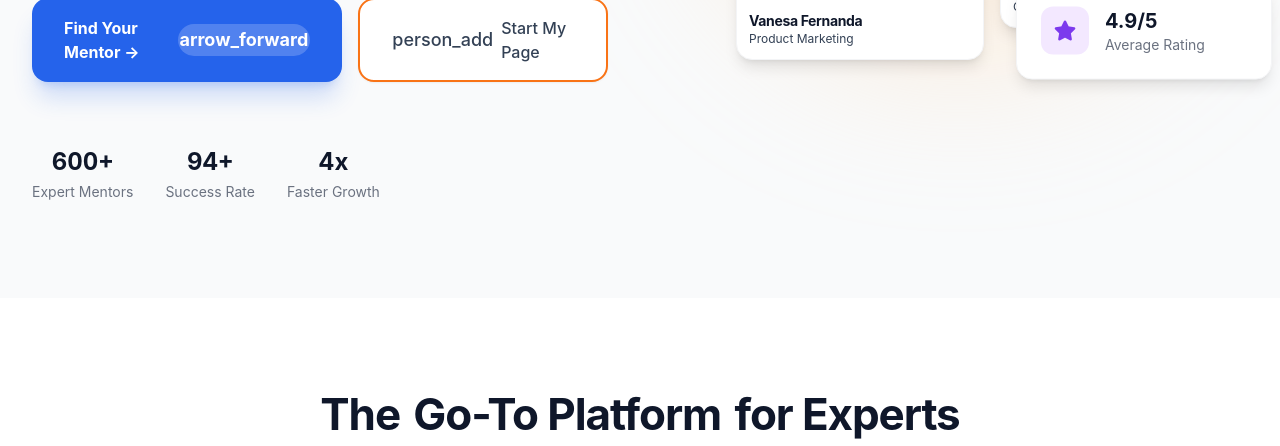
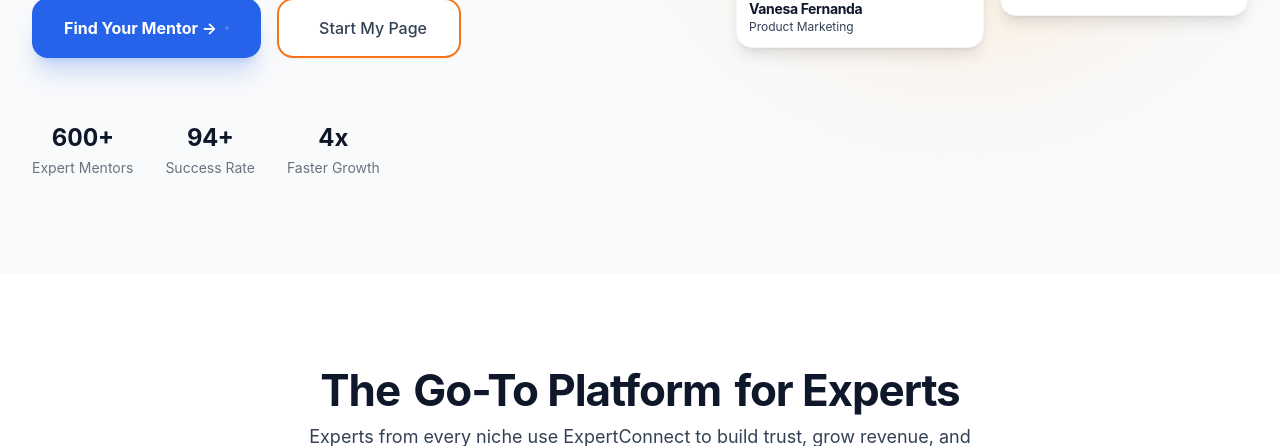
Before and after one commit to Abhidesh12/Clearq_platform, a FastAPI app: page / in a window 1280 px wide. Shown: the part 709-1155 px from the top of the page. Run offline with FastAPI, Linux system fonts and the light colour scheme; some libraries are stand-ins or nearby versions.

Commit message:
Update index.html

```diff
--- a/templates/index.html
+++ b/templates/index.html
@@ -47,14 +47,14 @@
     <a href="/explore"
        class="group inline-flex items-center justify-center gap-2 rounded-2xl bg-primary px-8 py-4 text-base font-bold text-white shadow-xl shadow-primary/20 transition-all hover:bg-primary-hover hover:scale-[1.02]">
         Find Your Mentor →
-        <span class="material-symbols-outlined text-lg bg-white/20 rounded-full p-0.5 group-hover:bg-white/30 transition-colors">arrow_forward</span>
+        <span class="material-symbols-outlined text-lg bg-white/20 rounded-full p-0.5 group-hover:bg-white/30 transition-colors"></span>
     </a>
 
     <!-- Start My Page Button (Conditional logic preserved) -->
     {% if not current_user %}
     <a href="/create-page"
        class="group inline-flex items-center justify-center gap-2 rounded-2xl border-2 border-orange-500 bg-white dark:bg-card-dark px-8 py-4 text-base font-medium text-text-light dark:text-text-dark shadow-sm hover:scale-[1.02] hover:shadow-md transition-all hover:border-orange-600">
-        <span class="material-symbols-outlined text-lg">person_add</span>
+        <span class="material-symbols-outlined text-lg"></span>
         Start My Page
     </a>
     {% else %}
@@ -86,30 +86,7 @@
 
             <!-- Right Visual Section -->
             <div class="relative flex items-center justify-center lg:justify-end">
-                <!-- Floating Cards from old code -->
-                <div class="absolute -top-6 -left-6 w-64 bg-white dark:bg-card-dark p-6 rounded-2xl shadow-lg float-animation border border-gray-100 dark:border-gray-800 z-10">
-                    <div class="flex items-center gap-4">
-                        <div class="w-12 h-12 rounded-xl bg-blue-100 dark:bg-blue-900/30 flex items-center justify-center">
-                            <i class="fas fa-users text-primary text-xl"></i>
-                        </div>
-                        <div>
-                            <div class="text-xl font-bold text-dark dark:text-white">5000+</div>
-                            <div class="text-sm text-gray-500 dark:text-gray-400">Careers Transformed</div>
-                        </div>
-                    </div>
-                </div>
 
-                <div class="absolute -bottom-6 -right-6 w-64 bg-white dark:bg-card-dark p-6 rounded-2xl shadow-lg float-animation border border-gray-100 dark:border-gray-800 z-10" style="animation-delay: 2s;">
-                    <div class="flex items-center gap-4">
-                        <div class="w-12 h-12 rounded-xl bg-purple-100 dark:bg-purple-900/30 flex items-center justify-center">
-                            <i class="fas fa-star text-secondary text-xl"></i>
-                        </div>
-                        <div>
-                            <div class="text-xl font-bold text-dark dark:text-white">4.9/5</div>
-                            <div class="text-sm text-gray-500 dark:text-gray-400">Average Rating</div>
-                        </div>
-                    </div>
-                </div>
 
                 <!-- Background Blur Effect -->
                 <div class="absolute -z-10 top-1/2 left-1/2 -translate-x-1/2 -translate-y-1/2 h-[400px] w-[400px] sm:h-[500px] sm:w-[500px] rounded-full bg-orange-200/40 blur-[80px] dark:bg-accent/10"></div>
```
